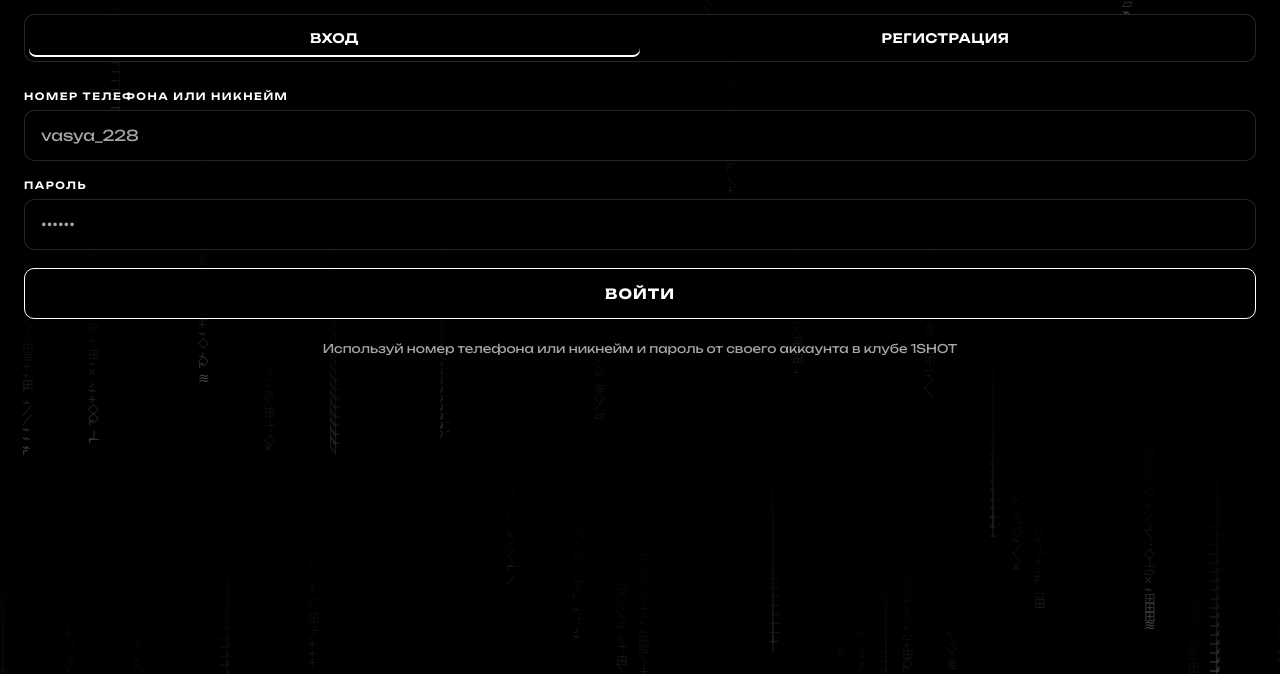
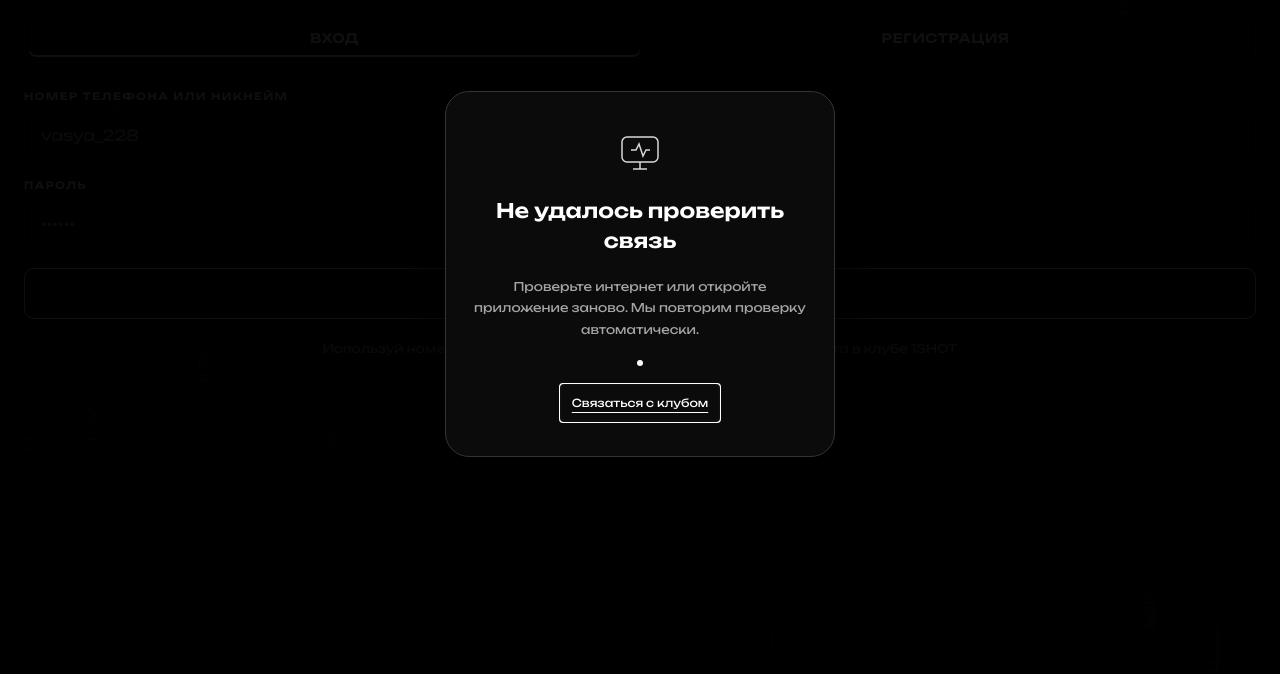
Before and after one commit to tengizka/1shot, a plain HTML site: page index.html in a window 1280 px wide. Shown: the part 126-800 px from the top of the page. Drawn offline with Linux system fonts and the light colour scheme; no server answers.

Commit message:
Enable automatic maintenance overlay when Desk heartbeat expires
Co-authored-by: arena-agent <297053741+arena-agent@users.noreply.github.com>

```diff
--- a/club-booking.js
+++ b/club-booking.js
@@ -11,7 +11,15 @@ window.clubV2=false;
  const time=a=>a.map(n=>String(n).padStart(2,'0')).join(':');
  const fmt=v=>new Date(v).toLocaleTimeString('ru-RU',{timeZone:'Europe/Moscow',hour:'2-digit',minute:'2-digit'});
  const date=()=>new Date().toLocaleDateString('sv-SE',{timeZone:'Europe/Moscow'});
- async function rawCall(action,data={}){const controller=new AbortController(),timer=setTimeout(()=>controller.abort(),12000);try{return await apiFetch(`${SUPA}/club-bookings`,{method:'POST',signal:controller.signal,body:JSON.stringify({action,initData:tg?.initData||'',...data})})}finally{clearTimeout(timer)}}
+ async function rawCall(action,data={}){
+  const controller=new AbortController(),timer=setTimeout(()=>controller.abort(),12000),started=performance.now();
+  try{
+   const result=await apiFetch(`${SUPA}/club-bookings`,{method:'POST',signal:controller.signal,body:JSON.stringify({action,initData:tg?.initData||'',...data})});
+   if(['capabilities','state'].includes(action))window.deskAvailability?.accept(result.desk,started);
+   return result;
+  }catch(e){if(['capabilities','state'].includes(action))window.deskAvailability?.failure();throw e}
+  finally{clearTimeout(timer)}
+ }
  let bundlePromise=null,bundleCache=null,bundleTime=0,pollFailures=0;
  window.getClubState=async()=>{
   if(bundlePromise)return bundlePromise;
@@ -158,15 +166,14 @@ window.clubV2=false;
   catch{/* A failed refresh never frees an owned PC in the UI. */}
   finally{fetching=false}
  }
- let capabilitiesAt=0;
- async function init(){capabilitiesAt=Date.now();try{const c=await call('capabilities');window.clubV2=!!c.enabled;state.protocol=c.protocol||1;window.pollBundleReady=c.poll_bundle===1&&state.protocol>=2;$('instant-mode').hidden=state.protocol<2;if(state.protocol>=2)setupAccount();if(window.clubV2){renderHall();refresh()}}catch{/* Keep the UI usable while the club reconnects. */}}
+ async function init(){try{const c=await call('capabilities');pollFailures=0;window.clubV2=!!c.enabled;state.protocol=c.protocol||1;window.pollBundleReady=c.poll_bundle===1&&state.protocol>=2;$('instant-mode').hidden=state.protocol<2;if(state.protocol>=2)setupAccount();if(window.clubV2){renderHall();refresh()}}catch{pollFailures=Math.min(pollFailures+1,3)}}
  let pollTimer=null,polling=false;
  async function poll(){
   clearTimeout(pollTimer);
   if(polling)return;
   if(document.hidden){pollTimer=null;return;}
   polling=true;
-  try{if(!window.clubV2&&Date.now()-capabilitiesAt>=60000)await init();await Promise.all([refresh(),refreshAccount(),profile?fetchHosts():Promise.resolve()])}finally{polling=false;}
+  try{if(!window.clubV2||!profile||!tg?.initData||!window.pollBundleReady)await init();await Promise.all([refresh(),refreshAccount(),profile?fetchHosts():Promise.resolve()])}finally{polling=false;}
   const seconds=pollFailures?Math.min(60,20*2**pollFailures):5;
   clearTimeout(pollTimer);if(!document.hidden)pollTimer=setTimeout(poll,seconds*1000);
  }
--- /dev/null
+++ b/desk-availability.css
@@ -0,0 +1,10 @@
+#desk-availability{position:fixed;inset:0;margin:auto;box-sizing:border-box;width:calc(100% - 40px);max-width:390px;padding:36px 24px;border:1px solid #343434;border-radius:24px;background:#0b0b0b;color:#fff;text-align:center;font-family:'Unbounded',sans-serif;box-shadow:0 24px 90px #0009;max-height:calc(100dvh - 40px);overflow:auto}
+#desk-availability::backdrop{background:rgba(0,0,0,.94)}
+#desk-availability section{display:flex;align-items:center;flex-direction:column;gap:20px}
+#desk-availability svg{color:#d8d8d8;flex-shrink:0}
+#desk-availability h1{font-size:20px;line-height:1.5;margin:0;font-weight:600}
+#desk-availability p{font-size:12px;line-height:1.8;color:#a5a5a5;margin:0}
+#desk-availability a{color:#fff;font-size:11px;text-underline-offset:5px;padding:10px;-webkit-tap-highlight-color:transparent}
+.desk-availability-pulse{width:6px;height:6px;border-radius:50%;background:#fff;animation:desk-wait 2s ease-in-out infinite}
+@keyframes desk-wait{50%{opacity:.25}}
+@media(prefers-reduced-motion:reduce){.desk-availability-pulse{animation:none}}
--- /dev/null
+++ b/desk-availability.js
@@ -0,0 +1,56 @@
+/* Read-only heartbeat gate. Reuses the existing poll; never changes sessions/bookings. */
+(() => {
+ const dialog=document.createElement('dialog');
+ dialog.id='desk-availability';dialog.setAttribute('aria-labelledby','desk-availability-title');
+ dialog.setAttribute('aria-describedby','desk-availability-copy');
+ dialog.innerHTML=`<section><svg viewBox="0 0 48 48" width="48" height="48" fill="none" stroke="currentColor" stroke-width="1.5" aria-hidden="true"><rect x="6" y="9" width="36" height="25" rx="5"/><path d="M17 41h14M24 34v7M15 22h5l3-6 4 12 3-6h4"/></svg><h1 id="desk-availability-title">Проверяем связь с клубом</h1><p id="desk-availability-copy">Это займёт несколько секунд.</p><span class="desk-availability-pulse" aria-hidden="true"></span><a href="tel:+74955837811">Связаться с клубом</a></section>`;
+ document.body.append(dialog);
+ dialog.addEventListener('cancel',e=>e.preventDefault());
+ const title=dialog.querySelector('h1'),copy=dialog.querySelector('p');
+ title.setAttribute('aria-live','polite');
+ let blocked=true,deadline=0,expiry=null,lastSample=-Infinity,reason='checking';
+ function render(){
+  dialog.dataset.state=reason;
+  title.textContent=reason==='checking'?'Проверяем связь с клубом':reason==='network'?'Не удалось проверить связь':'Ведутся тех. работы';
+  copy.textContent=reason==='checking'?'Это займёт несколько секунд.':reason==='network'?'Проверьте интернет или откройте приложение заново. Мы повторим проверку автоматически.':'Скоро вернёмся. Приложение откроется автоматически, когда связь восстановится.';
+  // Keep the startup animation; gate all writes even while the splash is visible.
+  if(blocked&&!document.getElementById('splash')?.classList.contains('active')){
+   if(!dialog.open){document.querySelectorAll('dialog[open]').forEach(d=>{if(d!==dialog)d.close()});dialog.showModal();}
+  }else if(!blocked&&dialog.open)dialog.close();
+ }
+ function block(next){blocked=true;reason=next;render();}
+ function expire(){clearTimeout(expiry);expiry=null;deadline=0;block('maintenance');}
+ window.deskAvailability={
+  get blocked(){if(!blocked&&performance.now()>=deadline)expire();return blocked;},
+  accept(desk,started){
+   if(started<lastSample)return;lastSample=started;
+   clearTimeout(expiry);expiry=null;
+   if(!desk||typeof desk.online!=='boolean'||!Number.isFinite(desk.valid_for_ms)){
+    deadline=0;block('network');return;
+   }
+   // Server duration minus the entire round trip: delayed replies cannot extend
+   // the lease. The phone's wall clock is deliberately not used.
+   const left=Math.min(30000,Math.max(0,desk.valid_for_ms))-(performance.now()-started);
+   if(!desk.online||left<=0){expire();return;}
+   deadline=performance.now()+left;blocked=false;render();expiry=setTimeout(expire,left);
+  },
+  failure(){if(performance.now()>=deadline){deadline=0;block(reason==='maintenance'?'maintenance':'network');}},
+  guard(url,opts){
+   if(!this.blocked||String(opts.method||'GET').toUpperCase()==='GET')return;
+   let action;try{action=JSON.parse(opts.body||'{}').action}catch{/* Invalid writes remain blocked. */}
+   const path=new URL(url,location.href).pathname;
+   if(path.endsWith('/club-bookings')&&['capabilities','state','list','account'].includes(action))return;
+   // Previously submitted authentication can finish; never replay the request.
+   if(path.endsWith('/club-auth')&&action==='status')return;
+   throw Error('Ведутся тех. работы. Дождитесь восстановления связи с клубом.');
+  }
+ };
+ const splash=document.getElementById('splash');
+ if(splash){const observer=new MutationObserver(()=>{render();if(!splash.classList.contains('active'))observer.disconnect()});observer.observe(splash,{attributes:true,attributeFilter:['class']});}
+ document.addEventListener('visibilitychange',()=>{
+  if(!document.hidden){clearTimeout(expiry);deadline=0;lastSample=performance.now();block('checking');}
+ });
+ window.addEventListener('offline',()=>{clearTimeout(expiry);deadline=0;lastSample=performance.now();block('network');});
+ window.addEventListener('online',()=>{if(!document.hidden)window.dispatchEvent(new Event('club:resume'));});
+ render();
+})();
--- a/index.html
+++ b/index.html
@@ -969,6 +969,7 @@ function toast(msg, type = 'inf') {
 function sleep(ms) { return new Promise(r => setTimeout(r, ms)); }
 
 async function apiFetch(url, opts = {}) {
+  if (typeof window !== 'undefined') window.deskAvailability?.guard(url, opts);
   const res = await fetch(url, {
     ...opts,
     headers: { 'Content-Type': 'application/json', ...(opts.headers || {}) }
@@ -1003,6 +1004,8 @@ function clearProfile() {
 <script src="hall-swipe.js?v=20260925-7"></script>
 <script src="experience.js?v=1.6.0"></script>
 <script src="arrival-time.js?v=1.6.0"></script>
-<script src="club-booking.js?v=1.6.0"></script>
+<link rel="stylesheet" href="desk-availability.css?v=1">
+<script src="desk-availability.js?v=1"></script>
+<script src="club-booking.js?v=desk-availability-1"></script>
 <link rel="stylesheet" href="polish.css?v=1.6.0"><script src="polish.js?v=1.6.0"></script></body>
 </html>
```
Also changed, not shown: server/DESK-MAINTENANCE-ROLLOUT.md (+3 -1 lines), tests/browser.cjs (+1 -1 lines), tests/club-browser.cjs (+1 -1 lines), tests/club-v2-browser.cjs (+1 -1 lines), tests/desk-availability-browser.cjs (added, +66 -0 lines), tests/economy-browser.cjs (+2 -2 lines), tests/hall-swipe.cjs (+1 -1 lines), tests/polish-browser.cjs (+1 -1 lines), tests/refinement-browser.cjs (+1 -1 lines).
